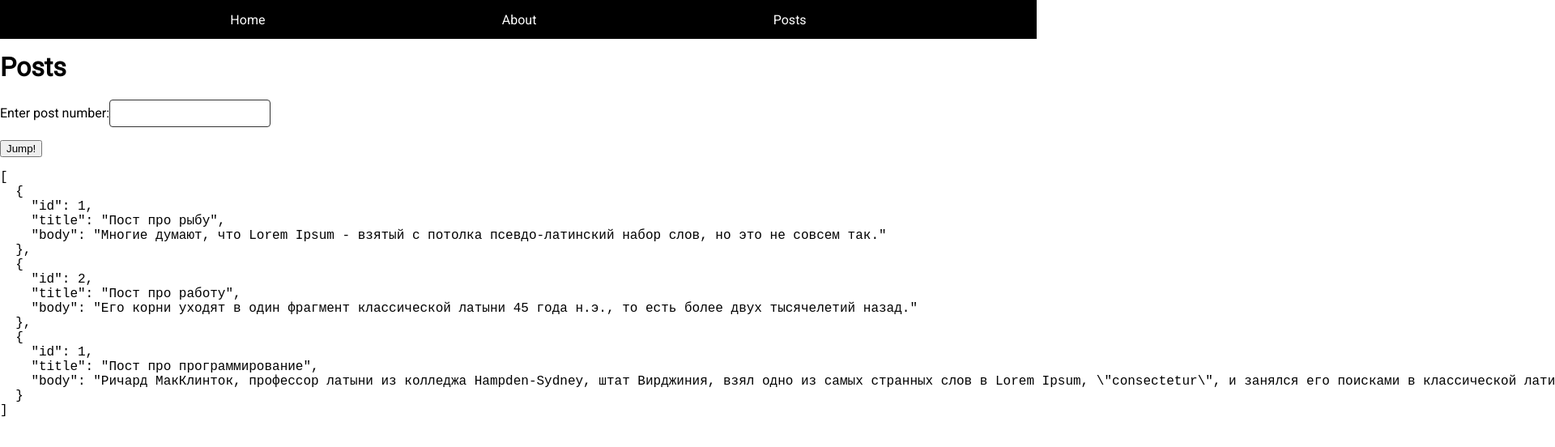
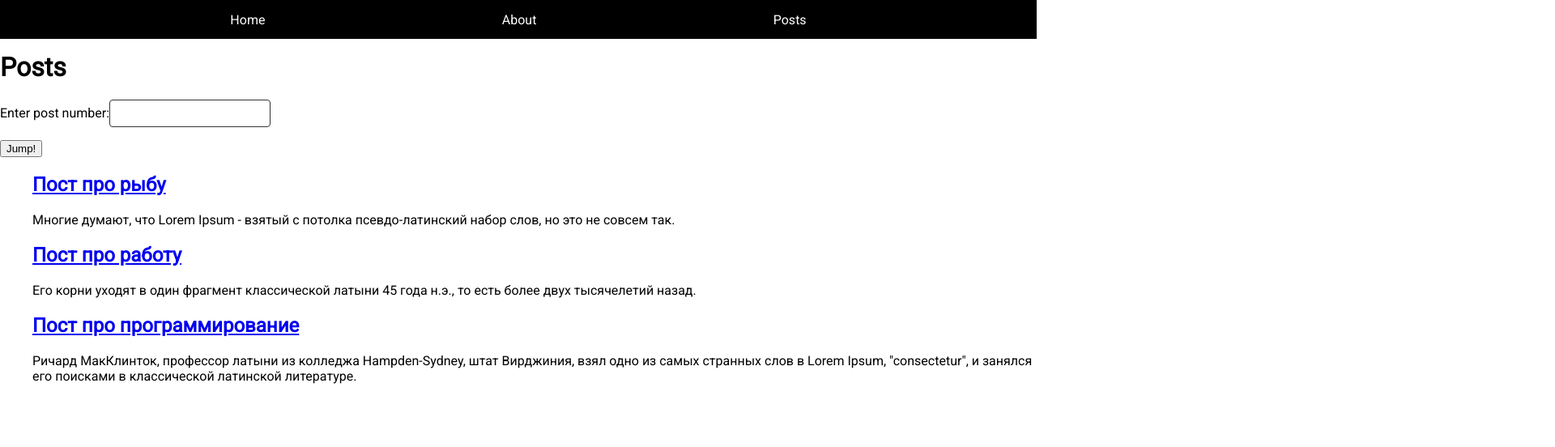
Before and after one commit to yialo/learn-nextjs, a Next.js app: page /posts in a window 1280 px wide. Shown: the top 552 px of the page at 81% size, 1920 px wide, since content can reach past the window. Built offline with nearby package versions, Linux system fonts and the light colour scheme; data requests are answered from the project's data file.

Commit message:
Add server-side fetching of posts

```diff
--- a/pages/posts.jsx
+++ b/pages/posts.jsx
@@ -1,19 +1,10 @@
 import Link from 'next/link';
-import { useEffect, useState } from 'react';
+import { useState } from 'react';
 
 import { MainLayout } from '../layouts/MainLayout';
 
-export default function PostsPage() {
+export default function PostsPage({ posts }) {
   const [inputValue, setInputValue] = useState('');
-  const [posts, setPosts]  = useState([]);
-
-  useEffect(() => {
-    (async () => {
-      const json = await (await fetch('http://localhost:3100/posts')).json();
-      setPosts(json);
-      console.log(json);
-    })();
-  }, []);
 
   const handleInputChange = (event) => {
     setInputValue(event.target.value);
@@ -30,11 +21,17 @@ export default function PostsPage() {
         <Link href={`/post/${inputValue}`}>
           <button type="button">Jump!</button>
         </Link>
-        <pre>
-          {JSON.stringify(posts, null, 2)}
-        </pre>
         <ul>
-
+          {posts.map(({ id, title, body }) => (
+            <li key={id}>
+              <h2>
+                <Link href={`/post/[id]`} as={`/post/${id}`}>
+                  <a>{title}</a>
+                </Link>
+              </h2>
+              <p>{body}</p>
+            </li>
+          ))}
         </ul>
       </MainLayout>
       <style jsx>
@@ -46,8 +43,16 @@ export default function PostsPage() {
             font-size: 14px;
             color: #343434;
           }
+
+          ul {
+            list-style-type: none;
+          }
         `}
       </style>
     </>
   );
 }
+
+PostsPage.getInitialProps = async (ctx) => ({
+  posts: await (await fetch('http://localhost:3100/posts')).json(),
+});
```
